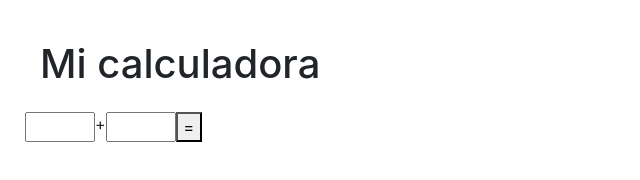
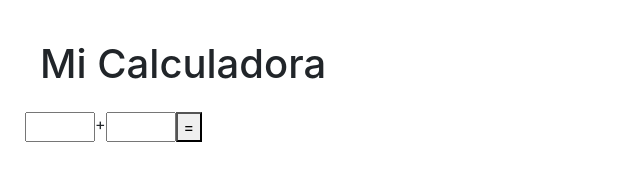
Before and after one commit to ivanrios/travisCICD, a website: page index.html in a window 1280 px wide. Shown: the full height of the page, 0-640 px from the left. Drawn offline with nearby package versions, Linux system fonts and the light colour scheme.

```diff
--- a/index.html
+++ b/index.html
@@ -15,7 +15,7 @@
 </head>
 
 <body>
-    <h1>Mi calculadora</h1>
+    <h1>Mi Calculadora</h1>
     <div class="row">
         <p></p>
     </div>
```
